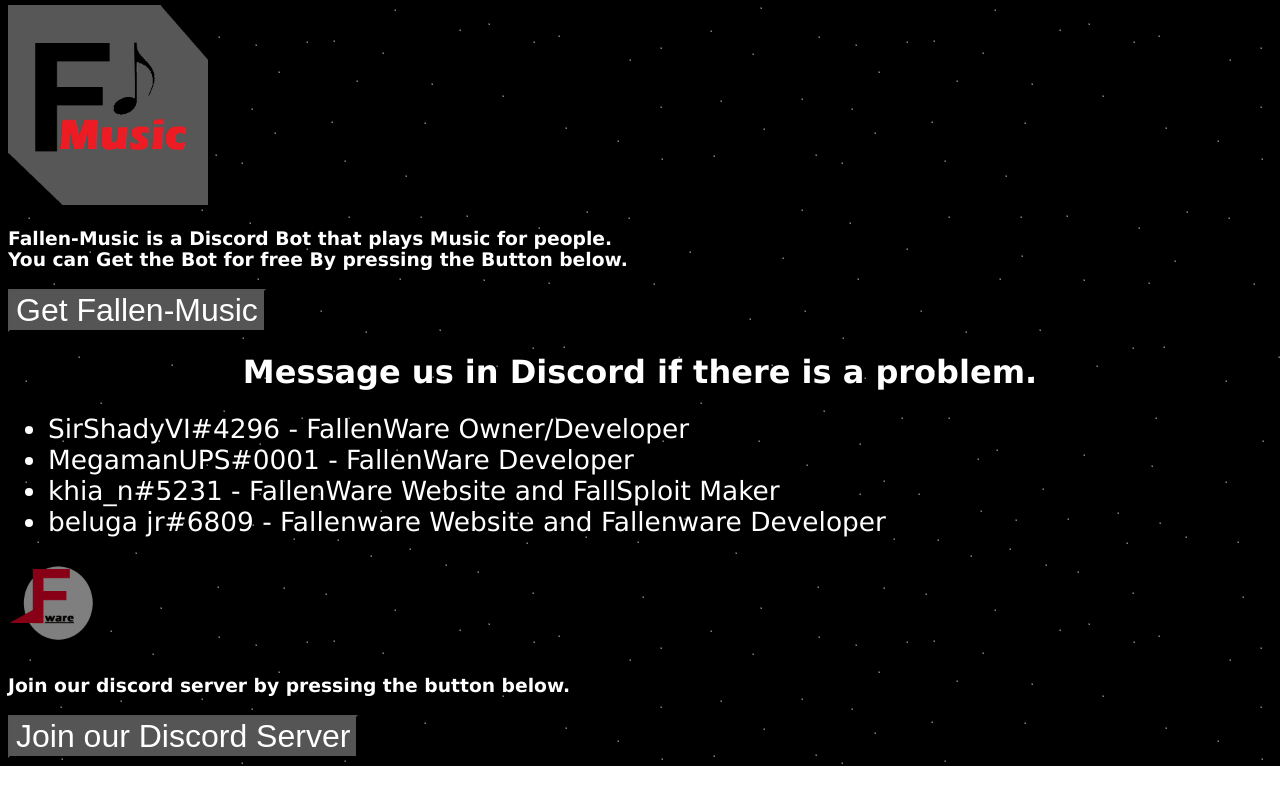
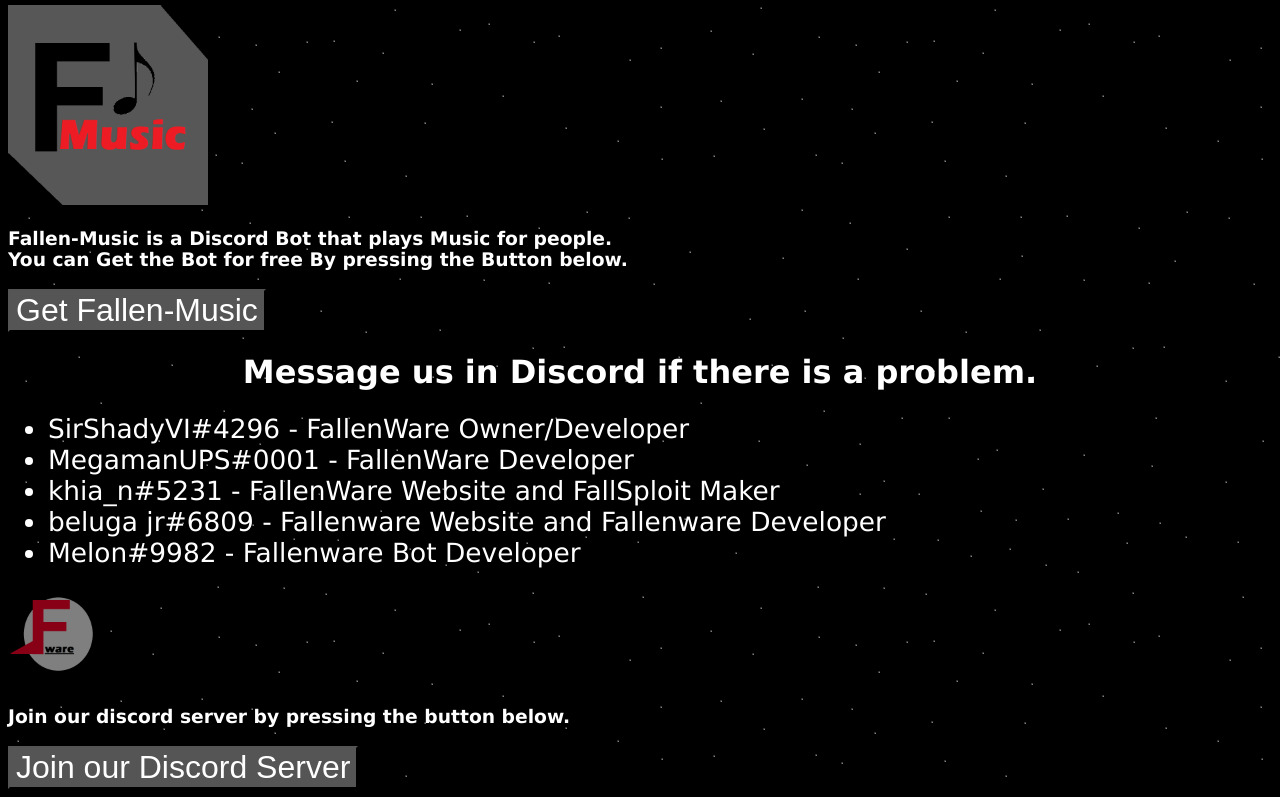
Before and after one commit to Fallenware/Fallenware, a plain HTML site: page index.html in a window 1280 px wide. Shown: the part 1606-2403 px from the top of the page. Before the commit the page ends 2372 px from the top, so only its background shows below. Drawn offline with Linux system fonts and the light colour scheme.

Commit message:
Update index.html

```diff
--- a/index.html
+++ b/index.html
@@ -123,6 +123,7 @@
     <li class="team">MegamanUPS#0001 - FallenWare Developer</li>
     <li class="team">khia_n#5231 - FallenWare Website and FallSploit Maker</li>
     <li class="team">beluga jr#6809 - Fallenware Website and Fallenware Developer</li>
+    <li class="team">Melon#9982 - Fallenware Bot Developer</li>
   </ul>
   <img src="fware.png" width="100" height="100">
   <h3 class="MusicBot">Join our discord server by pressing the button below.</h3>
```
